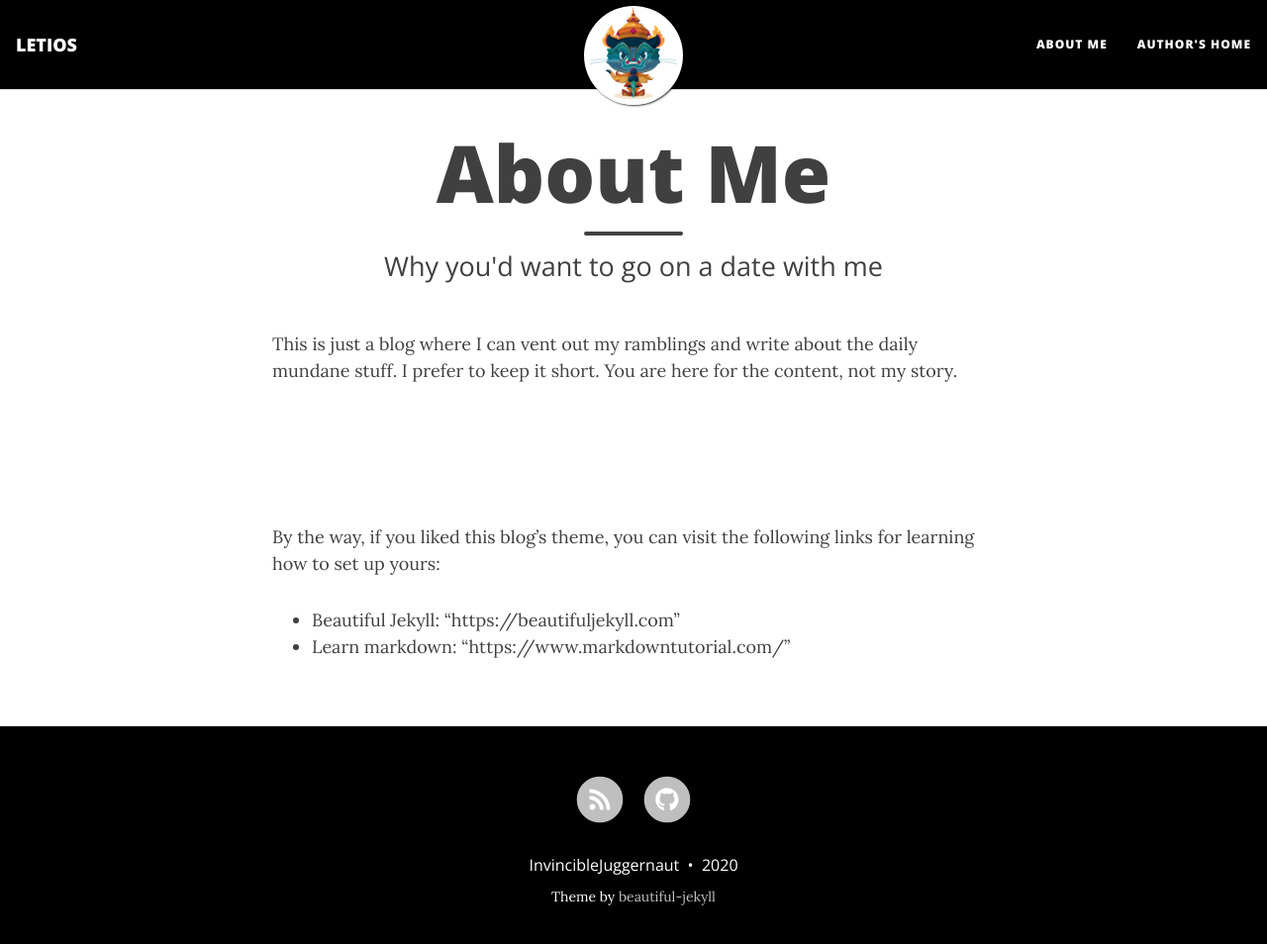
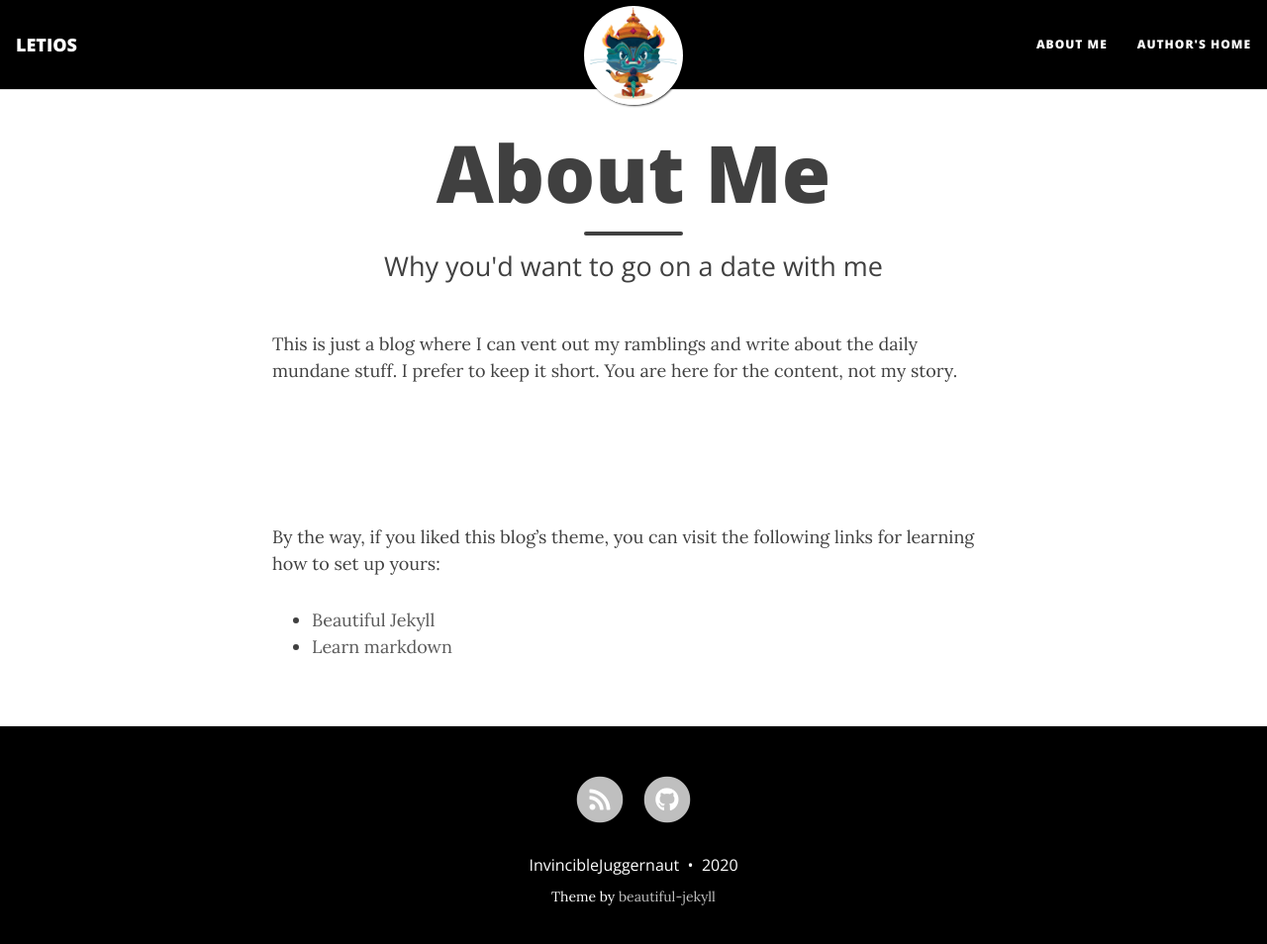
Before and after one commit to InvincibleJuggernaut/Letios, a Jekyll site: the page built from aboutme.md, in a window 1280 px wide and 967 px high. Shown: the top 954 px of the window at 99% size. Built offline with Jekyll 4.4.1, drawn with Linux system fonts in a browser that asks for light colours; nearby versions of some CDN libraries; some of the changed lines change nothing that is shown.

Commit message:
Update aboutme.md

```diff
--- a/aboutme.md
+++ b/aboutme.md
@@ -13,5 +13,5 @@ I prefer to keep it short. You are here for the content, not my story.
 
 By the way, if you liked this blog's theme, you can visit the following links for learning how to set up yours:
 
-- Beautiful Jekyll: "https://beautifuljekyll.com"
-- Learn markdown: "https://www.markdowntutorial.com/"
+- <a href="https://beautifuljekyll.com">Beautiful Jekyll</a>
+- <a href="https://www.markdowntutorial.com/">Learn markdown</a>
```
